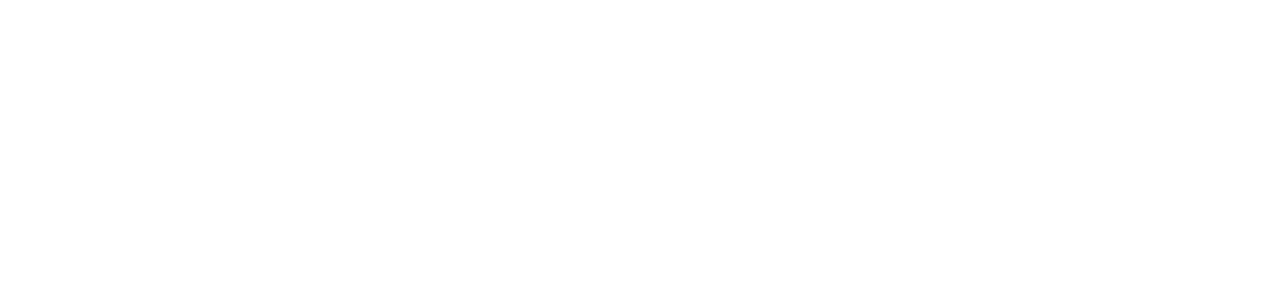
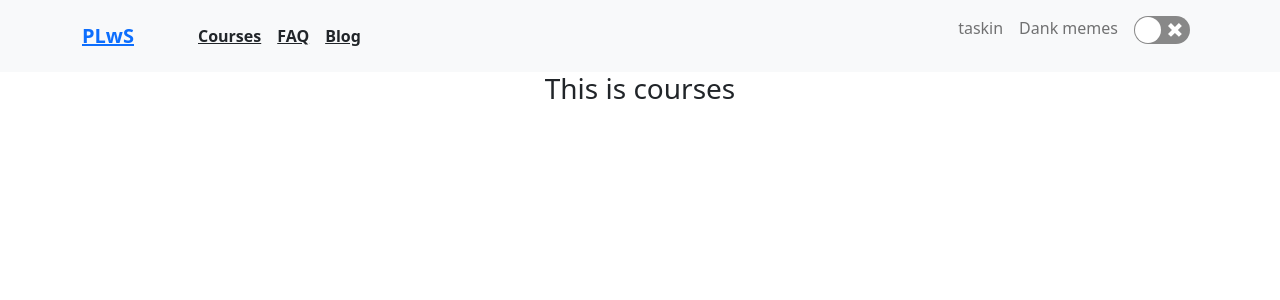
Before and after one commit to Raj106292/programming-learning-platfrom-client, a React (Create React App) app: page /courses in a window 1280 px wide. Shown: the top 300 px of the page. Built offline with nearby package versions, Linux system fonts and the light colour scheme.

Commit message:
navbar done

```diff
--- a/package.json
+++ b/package.json
@@ -13,6 +13,7 @@
     "react-dom": "^18.2.0",
     "react-router-dom": "^6.4.2",
     "react-scripts": "5.0.1",
+    "react-switch": "^7.0.0",
     "web-vitals": "^2.1.4"
   },
   "scripts": {
--- a/src/App.js
+++ b/src/App.js
@@ -1,9 +1,11 @@
+import { RouterProvider } from 'react-router-dom';
 import './App.css';
+import { routes } from './Routes/router';
 
 function App() {
   return (
     <div className="App">
-
+      <RouterProvider router={routes}></RouterProvider>
     </div>
   );
 }
--- /dev/null
+++ b/src/Components/Pages/Course/Courses.js
@@ -0,0 +1,11 @@
+import React from 'react';
+
+const Courses = () => {
+    return (
+        <div>
+            <h3>This is courses</h3>
+        </div>
+    );
+};
+
+export default Courses;
--- /dev/null
+++ b/src/Components/Shared/Contexts/ContextsUser.js
@@ -0,0 +1,20 @@
+import React, { createContext } from 'react';
+
+export const AuthContext = createContext();
+
+const ContextsUser = ({ children }) => {
+
+    const user = { displayName: 'taskin' };
+
+    const authInfo = {user}
+
+    return (
+        <div>
+            <AuthContext.Provider value={authInfo}>
+                {children}
+            </AuthContext.Provider>
+        </div>
+    );
+};
+
+export default ContextsUser;
--- /dev/null
+++ b/src/Components/Shared/Header/Header.css
@@ -0,0 +1,3 @@
+a{
+    text-decoration: none;
+}
--- /dev/null
+++ b/src/Components/Shared/Header/Header.js
@@ -0,0 +1,48 @@
+import { useContext, useState } from 'react';
+import Container from 'react-bootstrap/Container';
+import Nav from 'react-bootstrap/Nav';
+import Navbar from 'react-bootstrap/Navbar';
+import { Link } from 'react-router-dom';
+import '../../../assets/my_logo.png';
+import Switch from "react-switch";
+import './Header.css';
+import { AuthContext } from '../Contexts/ContextsUser';
+
+const Header = () => {
+
+    const [checked, setChecked] = useState(false);
+    const handleChange = nextChecked => {
+        setChecked(nextChecked);
+    };
+
+    const {user} = useContext(AuthContext);
+
+    return (
+        <Navbar collapseOnSelect expand="lg" bg="light" variant="light">
+            <Container>
+                <Navbar.Brand><Link className='fw-bold me-5' to='/'>PLwS</Link></Navbar.Brand>
+                <Navbar.Toggle aria-controls="responsive-navbar-nav" />
+                <Navbar.Collapse id="responsive-navbar-nav">
+                    <Nav className="me-auto">
+                        <Link className='me-3 text-dark fw-bold' to='/courses'>Courses</Link>
+                        <Link className='me-3 text-dark fw-bold' to='/faq'>FAQ</Link>
+                        <Link className='me-3 text-dark fw-bold' to='/blog'>Blog</Link>
+                    </Nav>
+                    <Nav>
+                        <Nav.Link><p>{user?.displayName}</p></Nav.Link>
+                        <Nav.Link eventKey={2} href="#memes">
+                            Dank memes
+                        </Nav.Link>
+                        <Nav.Link><Switch
+                            onChange={handleChange}
+                            checked={checked}
+                            className="react-switch"
+                        /></Nav.Link>
+                    </Nav>
+                </Navbar.Collapse>
+            </Container>
+        </Navbar>
+    );
+};
+
+export default Header;
--- /dev/null
+++ b/src/Layout/Main.js
@@ -0,0 +1,14 @@
+import React from 'react';
+import { Outlet } from 'react-router-dom';
+import Header from '../Components/Shared/Header/Header';
+
+const Main = () => {
+    return (
+        <div>
+            <Header></Header>
+            <Outlet></Outlet>
+        </div>
+    );
+};
+
+export default Main;
--- a/src/index.js
+++ b/src/index.js
@@ -4,11 +4,14 @@ import './index.css';
 import App from './App';
 import reportWebVitals from './reportWebVitals';
 import 'bootstrap/dist/css/bootstrap.min.css';
+import ContextsUser from './Components/Shared/Contexts/ContextsUser';
 
 const root = ReactDOM.createRoot(document.getElementById('root'));
 root.render(
   <React.StrictMode>
-    <App />
+    <ContextsUser>
+      <App />
+    </ContextsUser>
   </React.StrictMode>
 );
 
```
Also changed, not shown: src/Routes/router.js (added, +16 -0 lines), src/assets/my_logo.png (added), 1 other file (tests, documents, lock files or other folders).
